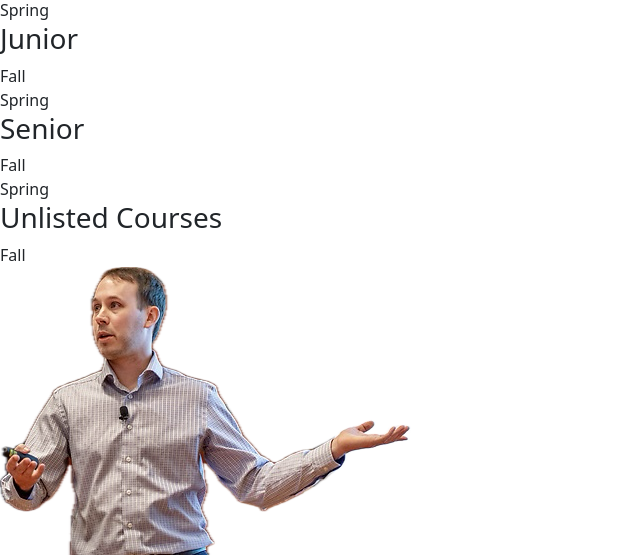
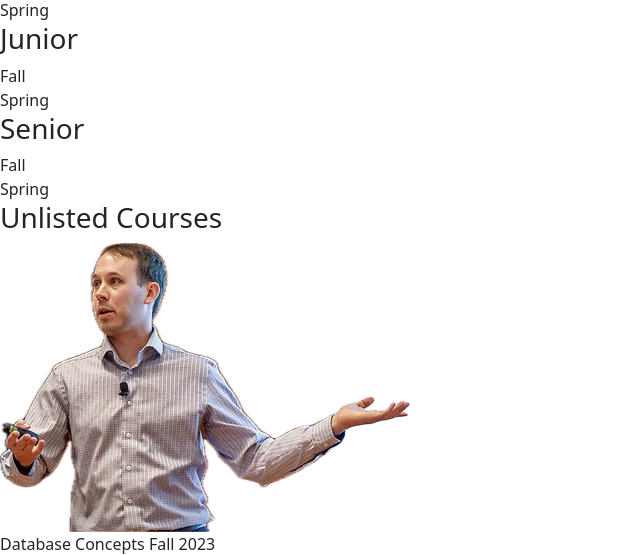
Before and after one commit to jdolak/plnd4u, a Flask app: template templates/plan.html in a window 1280 px wide. Shown: the part 623-1178 px from the top of the page, without its empty margins (0-640 px from the left). Run offline with Flask 3, Linux system fonts and the light colour scheme; the template is opened without the code that fills it, so the values that code supplies are empty; parts of the project's set-up code (start-up, migrations or seed data) failed here and were passed over.

Commit message:
removed sem for unlt

```diff
--- a/templates/plan.html
+++ b/templates/plan.html
@@ -123,7 +123,6 @@
                         <div class="plan-card-all-semesters">
                             <div class="plan-card-semester">
                                 <div class="plan-card-description">
-                                    <div class="plan-card-semester-text">Fall</div>
                                     <div class="normal-text" id="unlt-credit"></div>
                                 </div>
                                 <div class="plan-card-courses" id="UNLT">
```
